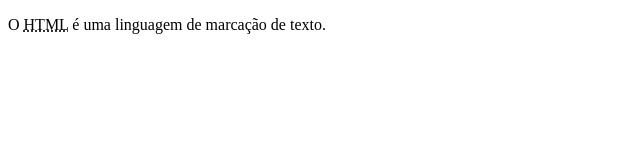
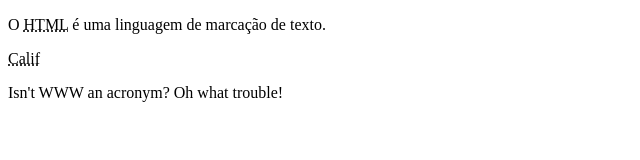
Before and after one commit to isaccaldas/HTML5, a plain HTML site: page abbrTag.html in a window 1280 px wide. Shown: the whole page, without its empty margins (0-640 px from the left). Drawn offline with Linux system fonts and the light colour scheme.

Commit message:
ajustes na tag a e abbr

```diff
--- a/abbrTag.html
+++ b/abbrTag.html
@@ -9,5 +9,10 @@
         abbreviation/acronym when you mouse over the element.-->
 
         <p>O <abbr title="HyperText Markup Language">HTML</abbr> é uma linguagem de marcação de texto.</p>
+
+        <p><abbr title="California">Calif</abbr></p>
+
+        <p>Isn't <abbr>WWW</abbr> an acronym? Oh what trouble!</p>
+
     </body>
 </html>
```
Also changed, not shown: aTag.html (+3 -0 lines).
